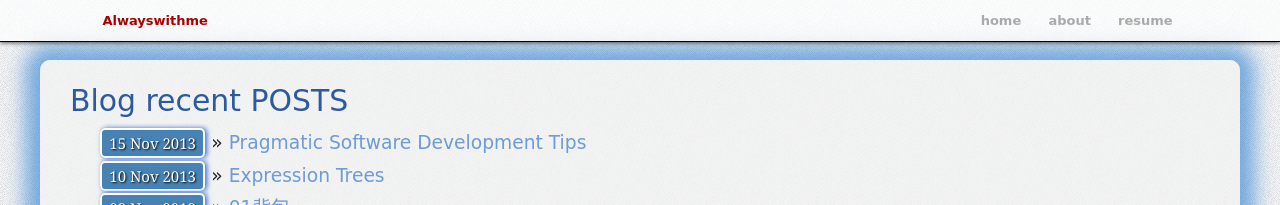
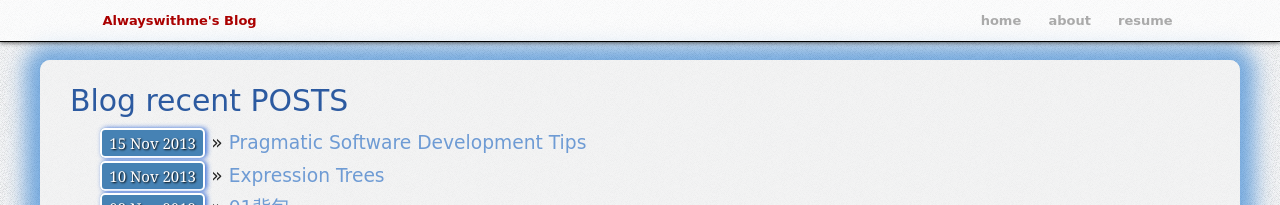
Before and after one commit to Alwayswithme/alwayswithme.github.io, a Jekyll site: the page built from index.html, in a window 1280 px wide. Shown: the top 205 px of the page. Built offline with Jekyll 4.4.1, drawn with Linux system fonts in a browser that asks for light colours; Markdown is read by kramdown in place of the engine named in the settings.

Commit message:
modified:   _config.yml 	_posts/2013-11-16-learning-scala-1.markdown 	_posts/2013-12-08-learning-scala-2.markdown

```diff
--- a/_config.yml
+++ b/_config.yml
@@ -1,3 +1,3 @@
-name: Alwayswithme
+name: Alwayswithme's Blog
 markdown: redcarpet
 pygments: true
```
